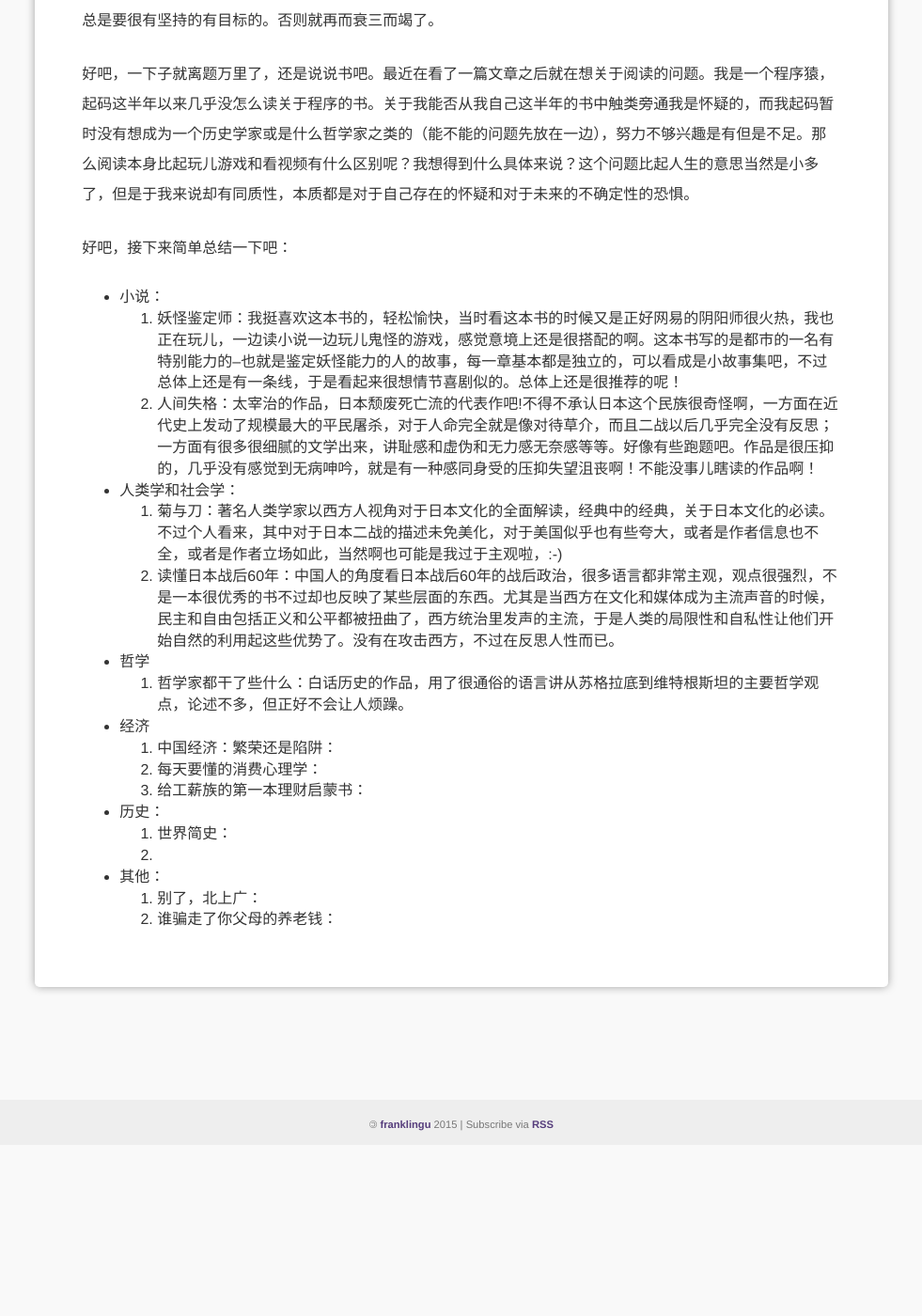
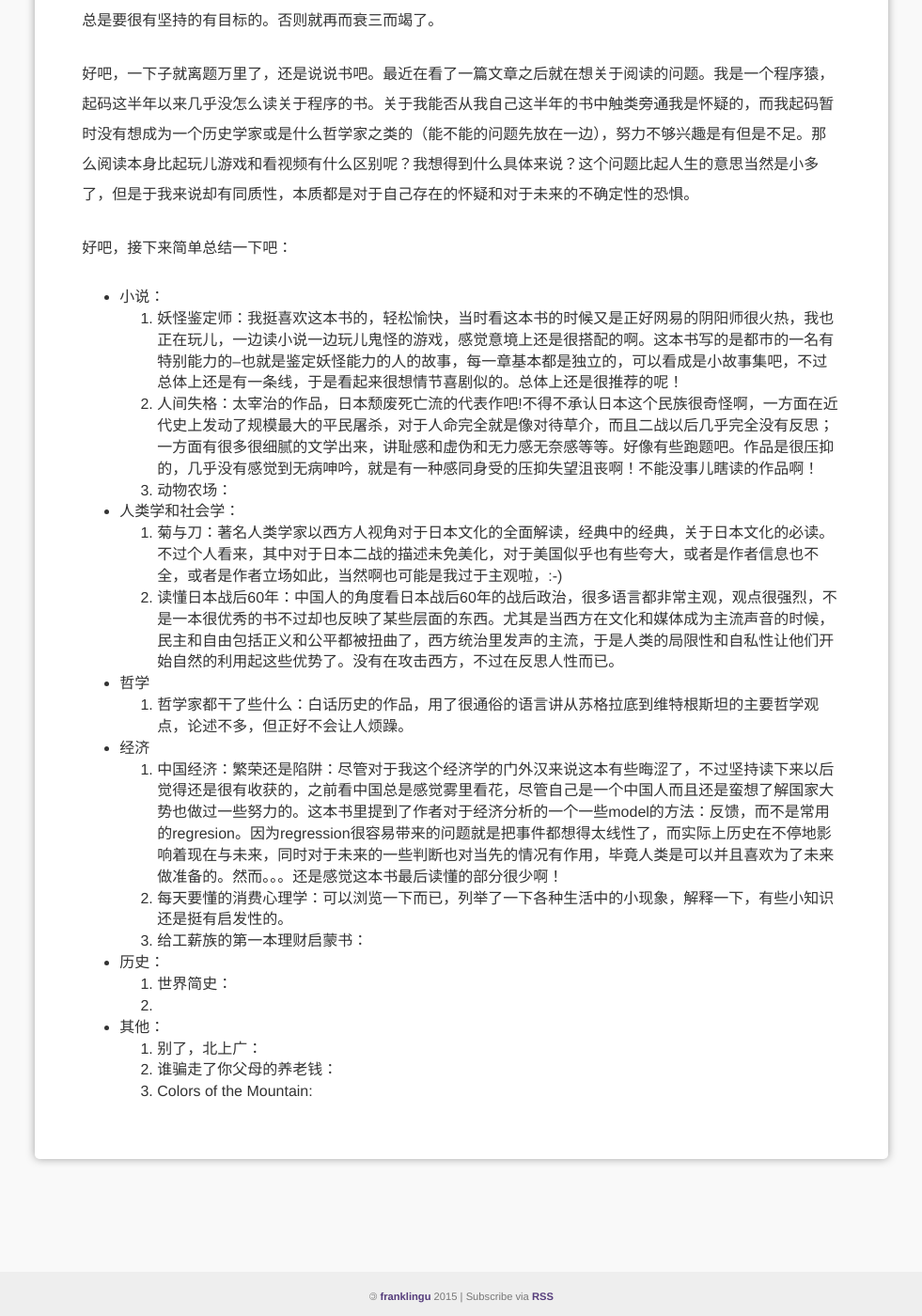
Before and after one commit to franklingu/franklingu.github.io, a Jekyll site: the page built from _posts/2017-05-25-reading-notes-of-2017-first.markdown, in a window 1280 px wide and 1400 px high, scrolled down 470 px. Shown: the whole window at 94% size, without its empty margins (149-1130 px from the left). Built offline with Jekyll 4.4.1, drawn with Linux system fonts in a browser that asks for light colours; nearby versions of some CDN libraries; comment, search, counter and statistics services are not loaded; before the commit the page ends 1688 px from its top, so only the background shows below that.

Commit message:
加了一点儿reading notes的内容

```diff
--- a/_posts/2017-05-25-reading-notes-of-2017-first.markdown
+++ b/_posts/2017-05-25-reading-notes-of-2017-first.markdown
@@ -3,7 +3,7 @@ layout: blog_base
 title: 2017年阅读笔记（第一部分）
 category: life
 tag: reading
-meta_desc: 2017年阅读笔记，菊与刀，读懂日本战后60年，妖怪鉴定师，人间失格，哲学家都干了什么，中国经济下一步，动物庄园，世界简史，自私的基因，失控
+meta_desc: 2017年阅读笔记，菊与刀，读懂日本战后60年，妖怪鉴定师，人间失格，哲学家都干了什么，中国经济下一步，动物农场，世界简史, Colors of the Mountain
 ---
 
 2016年我算是阅读了很多本书，不过不少是走马观花的看完了的，于是想2017年认真的看一些书，于是当初数量的目标就低了。是啊，慢不等于就是会细，也许反而是借口，打游戏，看视频，或者就是看一些比较简单的文章，都是会比看书来的更轻松。所以有些时候会感慨，人的确不能把自己逼得太狠，但一旦从心理上放松了，那么要想有些作为都几乎不可能了。如同长跑一样，累是一定的，但是不是不能坚持，也没有跑得过快造成身体不适或是如何，这样的时刻如果在想着坚持一下，再坚持一下就向前继续下去，最后能到终点了。不过一旦泄气了，那么基本就只能走下去了，即便恢复了些体力，也不能跑远了啊。阅读或者人生不是长跑，而是，起码按统计数据是的，多了很多倍的马拉松，各种事情的平衡啊都很重要。不管是出名要趁早还是人生很长慢慢来，这样想来总是要很有坚持的有目标的。否则就再而衰三而竭了。
@@ -15,14 +15,15 @@ meta_desc: 2017年阅读笔记，菊与刀，读懂日本战后60年，妖怪鉴
 - 小说：
   1. 妖怪鉴定师：我挺喜欢这本书的，轻松愉快，当时看这本书的时候又是正好网易的阴阳师很火热，我也正在玩儿，一边读小说一边玩儿鬼怪的游戏，感觉意境上还是很搭配的啊。这本书写的是都市的一名有特别能力的--也就是鉴定妖怪能力的人的故事，每一章基本都是独立的，可以看成是小故事集吧，不过总体上还是有一条线，于是看起来很想情节喜剧似的。总体上还是很推荐的呢！
   2. 人间失格：太宰治的作品，日本颓废死亡流的代表作吧!不得不承认日本这个民族很奇怪啊，一方面在近代史上发动了规模最大的平民屠杀，对于人命完全就是像对待草介，而且二战以后几乎完全没有反思；一方面有很多很细腻的文学出来，讲耻感和虚伪和无力感无奈感等等。好像有些跑题吧。作品是很压抑的，几乎没有感觉到无病呻吟，就是有一种感同身受的压抑失望沮丧啊！不能没事儿瞎读的作品啊！
+  3. 动物农场：
 - 人类学和社会学：
   1. 菊与刀：著名人类学家以西方人视角对于日本文化的全面解读，经典中的经典，关于日本文化的必读。不过个人看来，其中对于日本二战的描述未免美化，对于美国似乎也有些夸大，或者是作者信息也不全，或者是作者立场如此，当然啊也可能是我过于主观啦，:-)
   2. 读懂日本战后60年：中国人的角度看日本战后60年的战后政治，很多语言都非常主观，观点很强烈，不是一本很优秀的书不过却也反映了某些层面的东西。尤其是当西方在文化和媒体成为主流声音的时候，民主和自由包括正义和公平都被扭曲了，西方统治里发声的主流，于是人类的局限性和自私性让他们开始自然的利用起这些优势了。没有在攻击西方，不过在反思人性而已。
 - 哲学
   1. 哲学家都干了些什么：白话历史的作品，用了很通俗的语言讲从苏格拉底到维特根斯坦的主要哲学观点，论述不多，但正好不会让人烦躁。
 - 经济
-  1. 中国经济：繁荣还是陷阱：
-  2. 每天要懂的消费心理学：
+  1. 中国经济：繁荣还是陷阱：尽管对于我这个经济学的门外汉来说这本有些晦涩了，不过坚持读下来以后觉得还是很有收获的，之前看中国总是感觉雾里看花，尽管自己是一个中国人而且还是蛮想了解国家大势也做过一些努力的。这本书里提到了作者对于经济分析的一个一些model的方法：反馈，而不是常用的regresion。因为regression很容易带来的问题就是把事件都想得太线性了，而实际上历史在不停地影响着现在与未来，同时对于未来的一些判断也对当先的情况有作用，毕竟人类是可以并且喜欢为了未来做准备的。然而。。。还是感觉这本书最后读懂的部分很少啊！
+  2. 每天要懂的消费心理学：可以浏览一下而已，列举了一下各种生活中的小现象，解释一下，有些小知识还是挺有启发性的。
   3. 给工薪族的第一本理财启蒙书：
 - 历史：
   1. 世界简史：
@@ -30,3 +31,4 @@ meta_desc: 2017年阅读笔记，菊与刀，读懂日本战后60年，妖怪鉴
 - 其他：
   1. 别了，北上广：
   2. 谁骗走了你父母的养老钱：
+  3. Colors of the Mountain:
```
